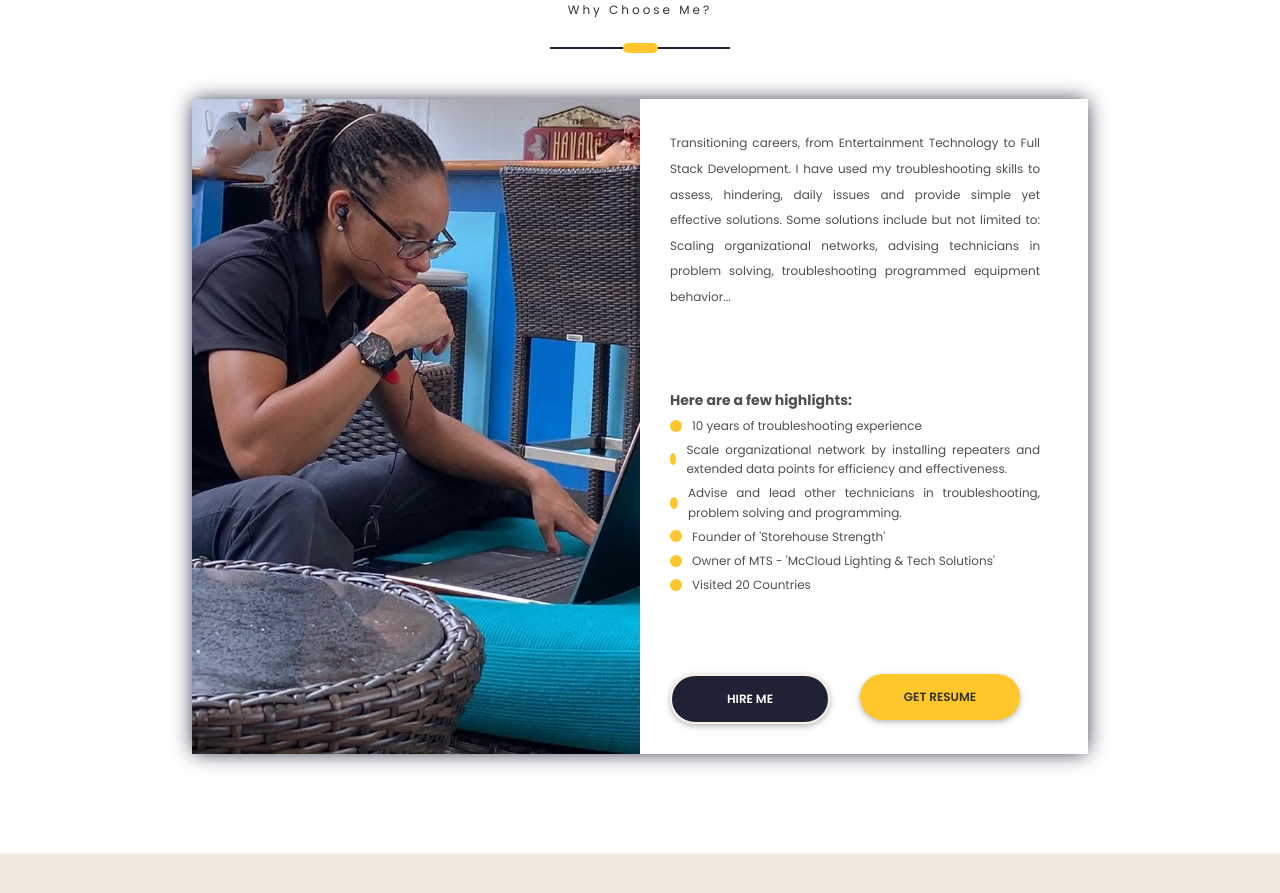
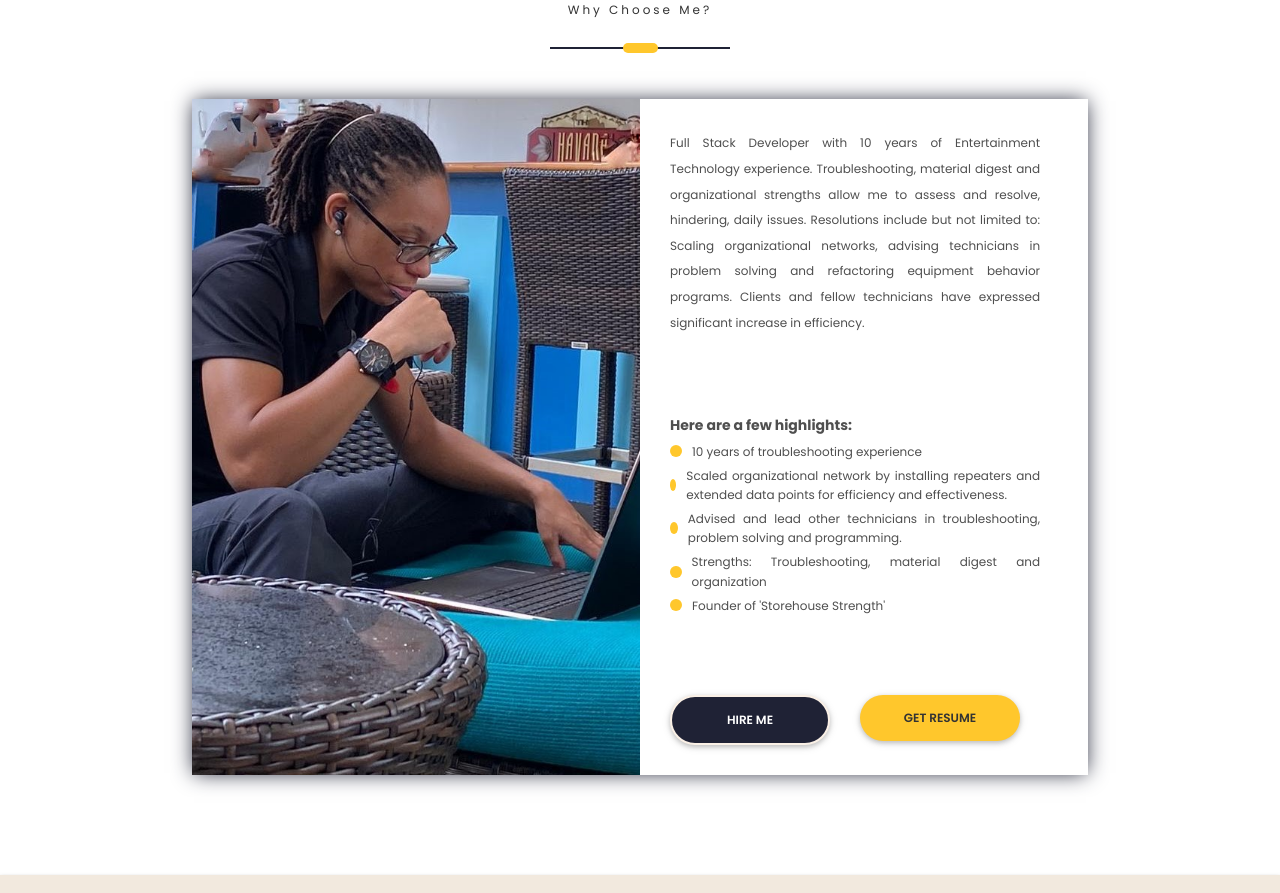
Before and after one commit to Cybre3/portfolio, a React (Create React App) app in the folder client/: page / in a window 1280 px wide. Shown: the part 940-1833 px from the top of the page. Built offline with nearby package versions, Linux system fonts and the light colour scheme; a web font is replaced by a local one.

Commit message:
Minor Changes to components

```diff
--- a/client/src/PortfolioContainer/AboutMe/AboutMe.js
+++ b/client/src/PortfolioContainer/AboutMe/AboutMe.js
@@ -13,21 +13,20 @@ function AboutMe(props) {
   const fadeInSubscription = ScrollService.currentScreenFadeIn.subscribe(fadeInScreenHandler);
 
   const SCREEN_CONSTANTS = {
-    description: `Transitioning careers, from Entertainment Technology to Full
-    Stack Development. I have used my troubleshooting skills to
-    assess, hindering, daily issues and provide simple yet effective
-    solutions. Some solutions include but not limited to: Scaling
-    organizational networks, advising technicians in problem solving,
-    troubleshooting programmed equipment behavior...`,
+    description: `Full Stack Developer with 10 years of Entertainment Technology experience.
+Troubleshooting, material digest and organizational strengths allow me to assess and resolve, hindering, daily
+issues. Resolutions include but not limited to: Scaling organizational networks, advising technicians in problem
+solving and refactoring equipment behavior programs.
+Clients and fellow technicians have expressed significant increase in efficiency.
+`,
     highlights: {
       bullets: [
         '10 years of troubleshooting experience',
-        `Scale organizational network by installing repeaters and
+        `Scaled organizational network by installing repeaters and
         extended data points for efficiency and effectiveness.`,
-        'Advise and lead other technicians in troubleshooting, problem solving and programming.',
+        'Advised and lead other technicians in troubleshooting, problem solving and programming.',
+        'Strengths: Troubleshooting, material digest and organization',
         "Founder of 'Storehouse Strength'",
-        "Owner of MTS - 'McCloud Lighting & Tech Solutions'",
-        'Visited 20 Countries',
       ],
       heading: 'Here are a few highlights:',
     },
```
